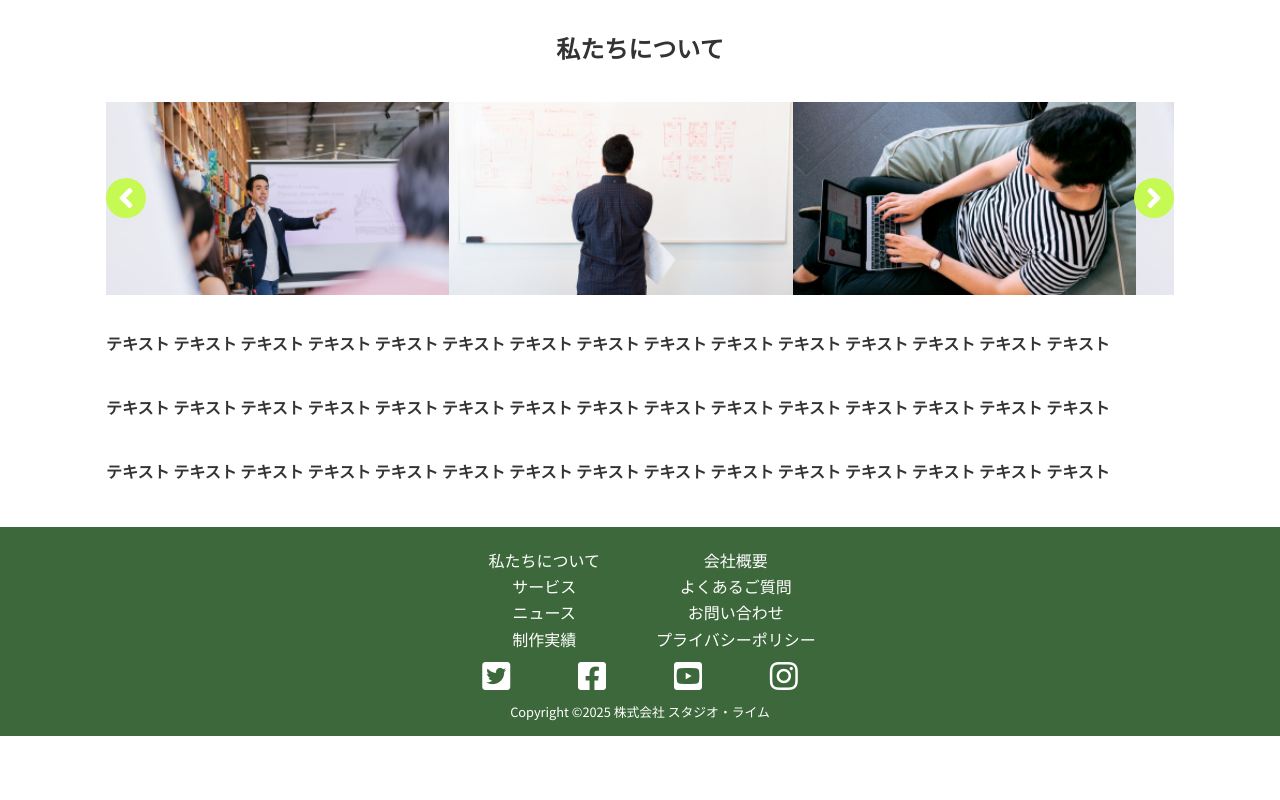
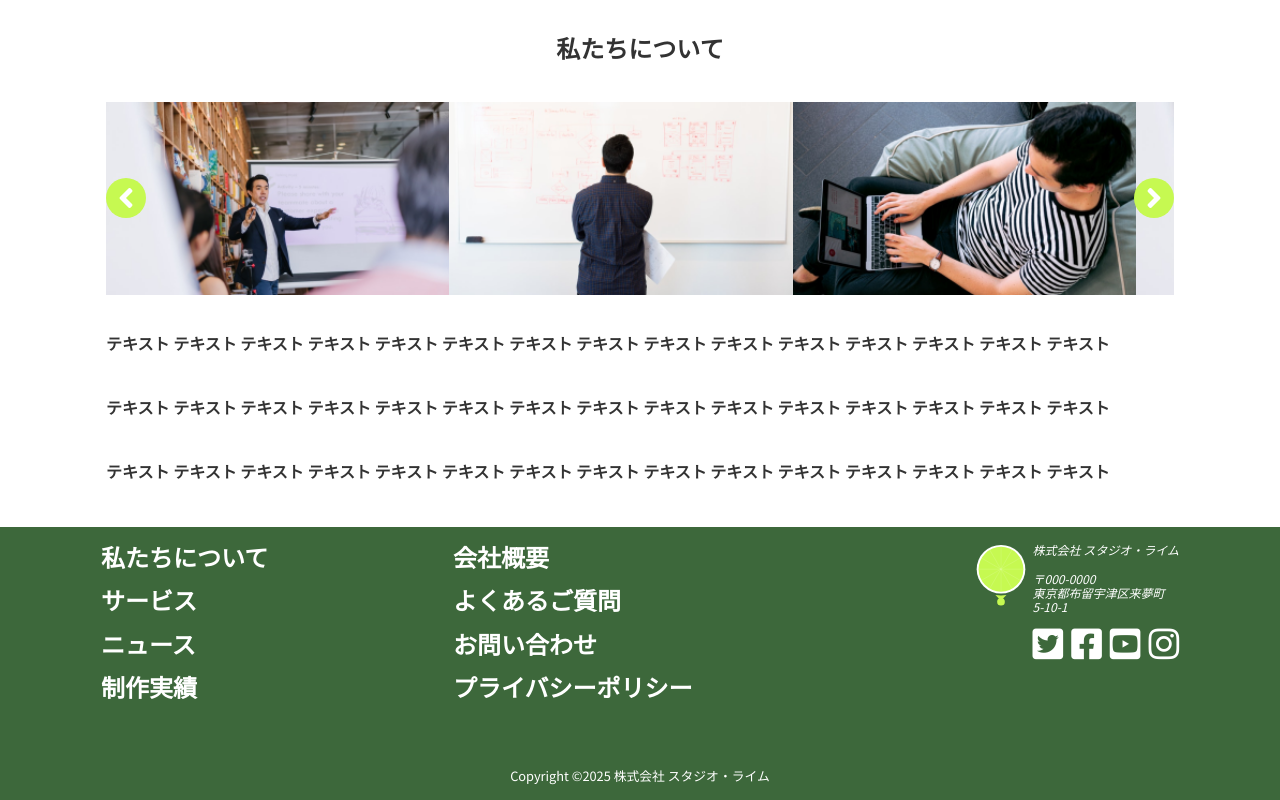
Before and after one commit to AlnaslGamma02/CorporateSite, a website built with webpack: page aboutUs.html in a window 1280 px wide. Shown: the part 606-1406 px from the top of the page. Before the commit the page ends 1342 px from the top, so only its background shows below. Built offline with nearby package versions, Linux system fonts and the light colour scheme.

Commit message:
「私たちについて」ページのフッターを改修

```diff
--- a/aboutUs.html
+++ b/aboutUs.html
@@ -124,70 +124,101 @@
     </main>
     <footer class="c-footer-area" id="footer">
       <nav class="c-footer-nav l-container">
-        <div class="c-footer-nav-menu">
+        <div class="c-footer-left-col">
           <ul>
-            <li class="c-footer-list">
-              <a class="c-footer-link" href="./aboutUs.html">私たちについて</a>
+            <a class="c-footer-link" href="./aboutUs.html">
+              <li>
+                私たちについて
               </li>
-            <li class="c-footer-list">
-              <a class="c-footer-link" href="./service.html">サービス</a>
+            </a>
+            <a class="c-footer-link" href="./service.html">
+              <li>
+                サービス
               </li>
-            <li class="c-footer-list">
-              <a class="c-footer-link" href="./news.html">ニュース</a>
+            </a>
+            <a class="c-footer-link" href="./news.html">
+              <li>
+                ニュース
               </li>
-            <li class="c-footer-list">
-              <a class="c-footer-link" href="#">制作実績</a>
+            </a>
+            <a class="c-footer-link" href="#">
+              <li>
+                制作実績
               </li>
+            </a>
           </ul>
         </div>
-        <div class="c-footer-nav-menu">
+
+        <div class="c-footer-center-col">
           <ul>
-            <li class="c-footer-list">
-              <a class="c-footer-link" href="./companyProfile.html">会社概要</a>
+            <a class="c-footer-link" href="./companyProfile.html">
+              <li>
+                会社概要
               </li>
-            <li class="c-footer-list">
-              <a class="c-footer-link" href="./contactUs.html"
-                >よくあるご質問</a
-              >
+            </a>
+            <a class="c-footer-link" href="./contactUs.html">
+              <li>
+                よくあるご質問
               </li>
-            <li class="c-footer-list">
-              <a class="c-footer-link" href="./contactUs.html">お問い合わせ</a>
+            </a>
+            <a class="c-footer-link" href="./contactUs.html">
+              <li>
+                お問い合わせ
               </li>
-            <li class="c-footer-list">
-              <a class="c-footer-link" href="#">プライバシーポリシー</a>
+            </a>
+            <a class="c-footer-link" href="#">
+              <li>
+                プライバシーポリシー
               </li>
+            </a>
           </ul>
         </div>
-        <div class="c-footer-sns-area">
-          <ul class="c-footer-sns-menu">
+
+        <div class="c-footer-right-col">
+          <address class="c-footer-address">
+            <a href="./index.html">
+              <img class="c-footer-logo" src="./dest/img/icon.svg" alt="" />
+            </a>
+            <div>
+              <p>株式会社 スタジオ・ライム</p>
+              <p class="c-footer-place">
+                〒000-0000<br />東京都布留宇津区来夢町 5-10-1
+              </p>
+            </div>
+          </address>
+
+          <div>
+            <ul class="c-footer-sns-list">
+              <a class="c-footer-sns-link" href="#">
                 <li>
+                  <span class="fab fa-twitter-square"></span>
+                </li>
+              </a>
               <a class="c-footer-sns-link" href="#">
-                <span class="fab fa-twitter-square"></span>
+                <li>
+                  <span class="fab fa-facebook-square"></span>
+                </li>
               </a>
+              <a class="c-footer-sns-link" href="#">
+                <li>
+                  <span class="fab fa-youtube-square"></span>
                 </li>
+              </a>
+              <a class="c-footer-sns-link" href="#">
                 <li>
-              <a class="c-footer-sns-link" href="#">
-                <span class="fab fa-facebook-square"></span>
+                  <span class="fab fa-instagram"></span>
+                </li>
               </a>
-            </li>
-            <li>
-              <a class="c-footer-sns-link" href="#">
-                <span class="fab fa-youtube-square"></span>
-              </a>
-            </li>
-            <li>
-              <a class="c-footer-sns-link" href="#">
-                <span class="fab fa-instagram"></span>
-              </a>
-            </li>
             </ul>
+          </div>
         </div>
       </nav>
 
-      <div class="c-copyright l-container">
+      <div class="c-footer-copyright l-container">
         <small>Copyright ©2025 株式会社 スタジオ・ライム</small>
       </div>
     </footer>
+
     <script src="./dest/js/main.js"></script>
   </body>
 </html>
--- a/src/sass/foundation/_variables.scss
+++ b/src/sass/foundation/_variables.scss
@@ -17,6 +17,6 @@ $color-button-shadow: lightgray;
 
 // ブレイクポイント
 $breakpoints: (
-  tb: '(min-width: 600px)',
-  pc: '(min-width: 1025px)'
+  tb: 'only screen and (min-width: 600px)',
+  pc: 'only screen and (min-width: 1025px)'
 );
--- a/src/sass/object/component/_navigation.scss
+++ b/src/sass/object/component/_navigation.scss
@@ -89,41 +89,98 @@
   font-weight: bold;
 }
 // フッターのグロナビ
-.c-footer-area {
+.c-footer {
+  &-area {
     margin-top: 40px;
     padding: 16px;
-  display: flex;
-  flex-direction: column;
     color: $color-font-white;
     background-color: $color-sub;
   }
-.c-footer-nav {
+  &-nav {
     display: flex;
     flex-wrap: wrap;
+    width: 100%;
+    @include media(tb) {
+      justify-content: space-around;
     }
-.c-footer-nav-menu {
+  }
+  &-menu {
     width: 50%;
     text-align: center;
+    @include media(tb) {
+      width: 30%;
+      text-align: left;
     }
-.c-footer-list {
-  padding-top: 8px;
   }
-.c-footer-link {
+  &-left-col {
+    @extend .c-footer-menu;
+  }
+  &-center-col {
+    @extend .c-footer-menu;
+    @include media(tb) {
+      width: 33%;
+    }
+  }
+  &-right-col {
+    @extend .c-footer-menu;
+    width: 100%;
+    @include media(tb) {
+      width: 31%;
+    }
+  }
+  &-link {
+    margin-top: 16px;
+    display: block;
     color: $color-font-white;
+    font-weight: bold;
+    &:nth-child(1) {
+      margin-top: 0;
     }
-.c-footer-sns-area {
-  padding-top: 8px;
-  width: 100%;
-  font-size: 32px;
+    @include media(tb) {
+      font-size: 24px;
     }
-.c-footer-sns-menu {
+  }
+  &-address {
+    display: none;
+    @include media(tb) {
       display: flex;
-  justify-content: space-around;
+      justify-content: flex-end;
+      font-size: 12px;
     }
-.c-footer-sns-link {
+  }
+  &-logo {
+    width: 64px;
+    height: 64px;
+    height: auto;
+  }
+  &-place {
+    width: 145px;
+    margin-top: 16px;
+  }
+  &-sns-list {
+    display: flex;
+    justify-content: center;
+    margin-top: 8px;
+    @include media(tb) {
+      justify-content: flex-end;
+    }
+  }
+  &-sns-link {
+    margin-right: 16px;
+    font-size: 35px;
     color: $color-font-white;
+    &:last-child {
+      margin-right: 0;
     }
-.c-copyright {
+    @include media(tb) {
+      margin-right: 8px;
+    }
+  }
+  &-copyright {
+    margin-top: 16px;
     text-align: center;
-  padding-top: 8px;
+    @include media(tb) {
+      margin-top: 64px;
     }
+  }
+}
```
Also changed, not shown: dest/css/style.css, 1 other file. Lines whose indentation alone changed are shown as unchanged.
